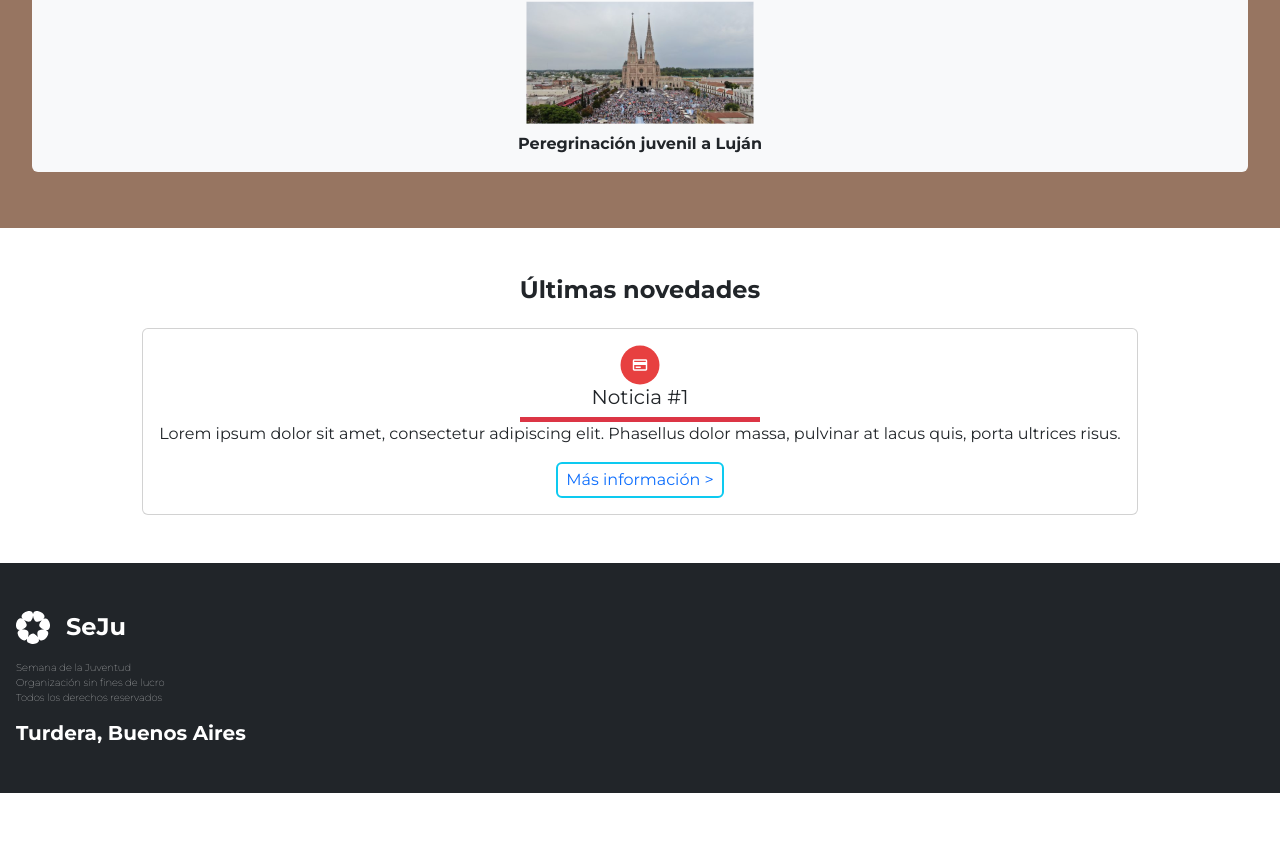
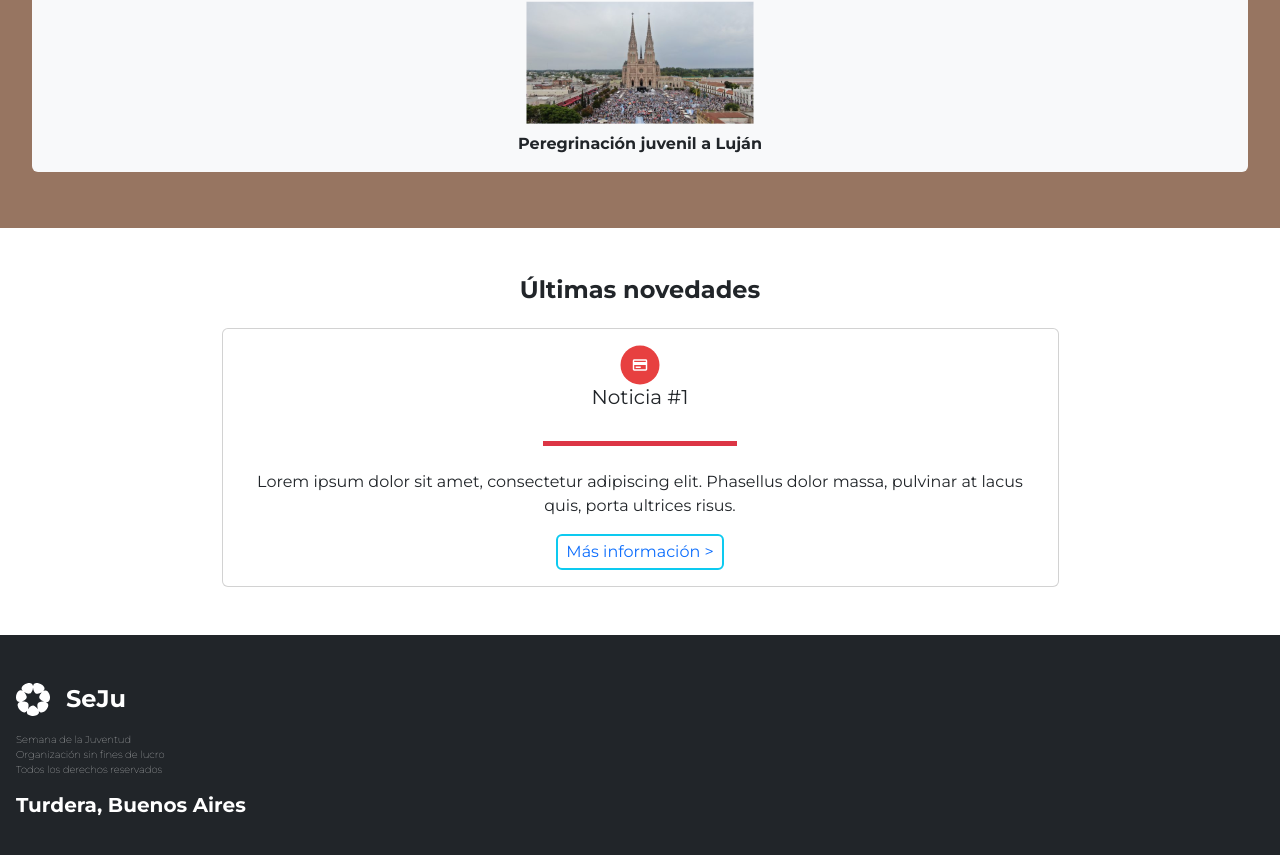
Before and after one commit to MRAMINIKO/SGS-frontend, a Next.js app: page / in a window 1280 px wide. Shown: the part 580-1435 px from the top of the page. Before the commit the page ends 1373 px from the top, so only its background shows below. Built offline with nearby package versions, Linux system fonts and the light colour scheme.

Commit message:
refactor news component

```diff
--- a/src/components/News/News.jsx
+++ b/src/components/News/News.jsx
@@ -6,11 +6,11 @@ import newImage from "@public/asset/news.svg";
 
 export const News = () => {
   return (
-    <Card>
+    <Card className="w-75 container">
       <Card.Body className="d-flex flex-column align-items-center justify-content-between">
         <Image src={newImage} />
         <Card.Title>Noticia #1</Card.Title>
-        <div className="w-25 bg-danger" style={{ height: "0.3rem" }}></div>
+        <div className="w-25 bg-danger my-4" style={{ height: "0.3rem" }}></div>
         <Card.Text className="text-center">
           Lorem ipsum dolor sit amet, consectetur adipiscing elit. Phasellus
           dolor massa, pulvinar at lacus quis, porta ultrices risus.
```
